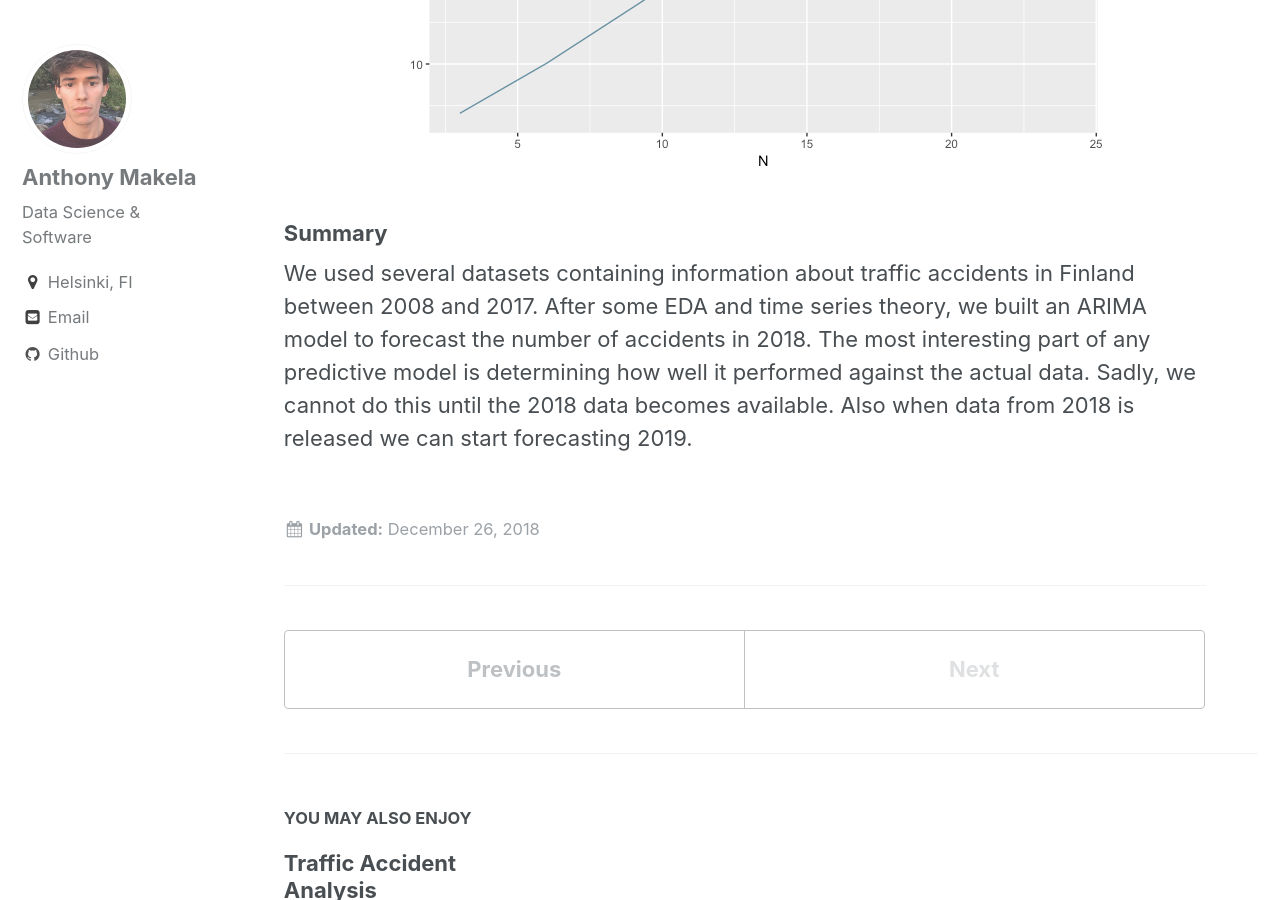
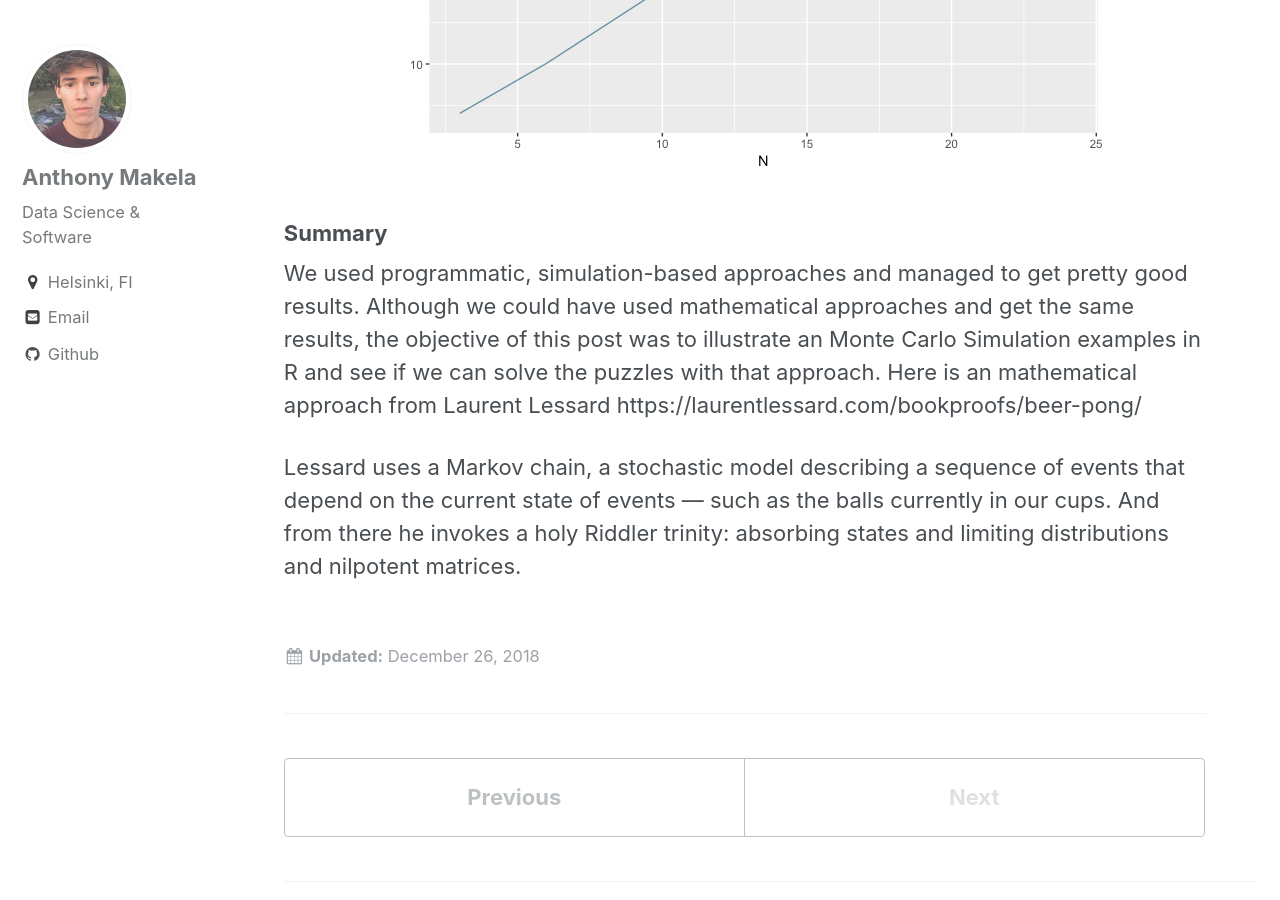
Before and after one commit to anthonymakela/anthonymakela.github.io, a Jekyll site: the page built from _posts/2018-12-25-The-Riddler-Simulations.md, in a window 1280 px wide and 900 px high, scrolled down 8175 px. Built offline with Jekyll 4.4.1, drawn with Linux system fonts in a browser that asks for light colours; nearby versions of some CDN libraries.

Commit message:
The Riddler

```diff
--- a/_posts/2018-12-25-The-Riddler-Simulations.md
+++ b/_posts/2018-12-25-The-Riddler-Simulations.md
@@ -220,4 +220,6 @@ games %>%
 
 ### Summary
 
-We used several datasets containing information about traffic accidents in Finland between 2008 and 2017. After some EDA and time series theory, we built an ARIMA model to forecast the number of accidents in 2018. The most interesting part of any predictive model is determining how well it performed against the actual data. Sadly, we cannot do this until the 2018 data becomes available. Also when data from 2018 is released we can start forecasting 2019.
+We used programmatic, simulation-based approaches and managed to get pretty good results. Although we could have used mathematical approaches and get the same results, the objective of this post was to illustrate an Monte Carlo Simulation examples in R and see if we can solve the puzzles with that approach. Here is an mathematical approach from Laurent Lessard https://laurentlessard.com/bookproofs/beer-pong/
+
+Lessard uses a Markov chain, a stochastic model describing a sequence of events that depend on the current state of events — such as the balls currently in our cups. And from there he invokes a holy Riddler trinity: absorbing states and limiting distributions and nilpotent matrices.
```
